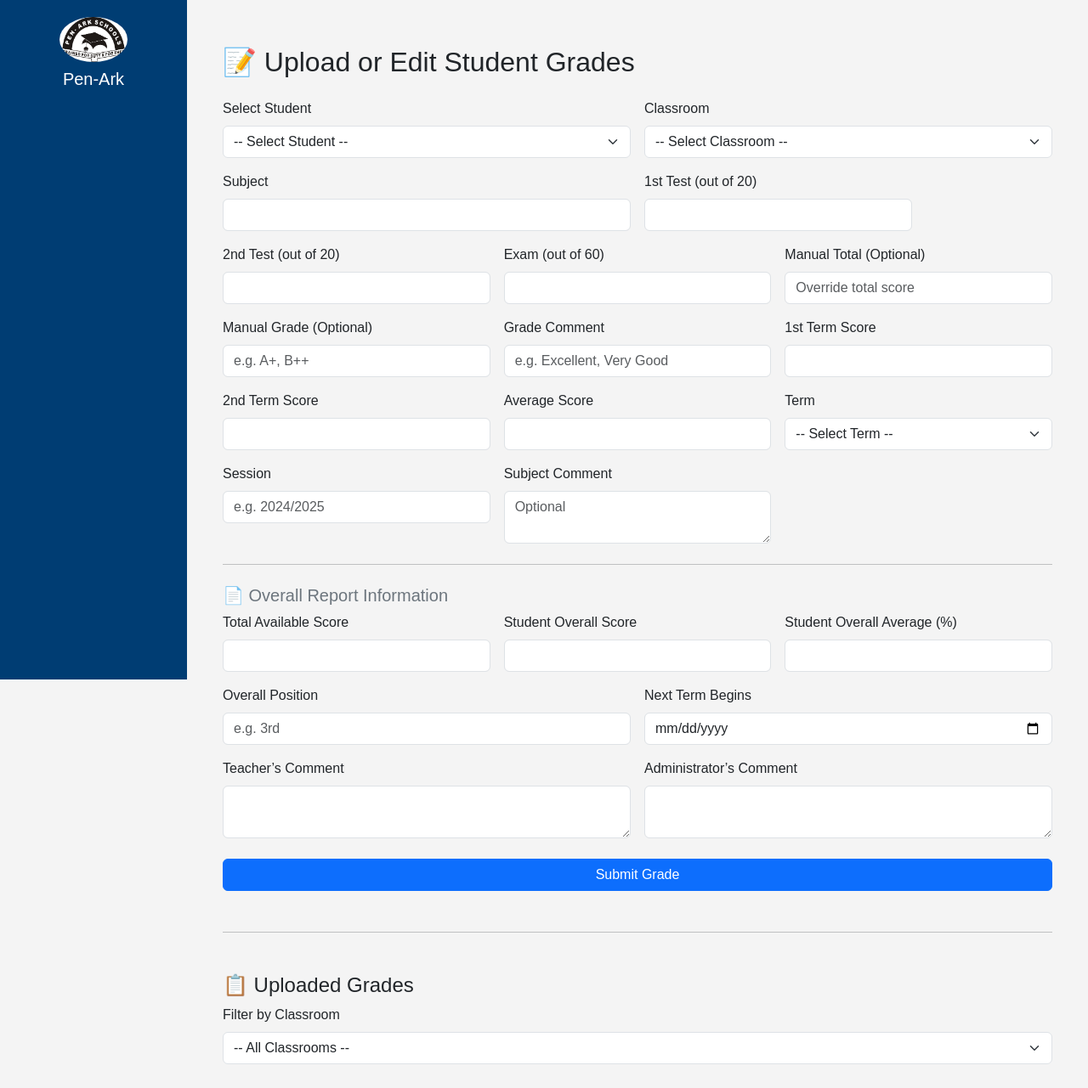
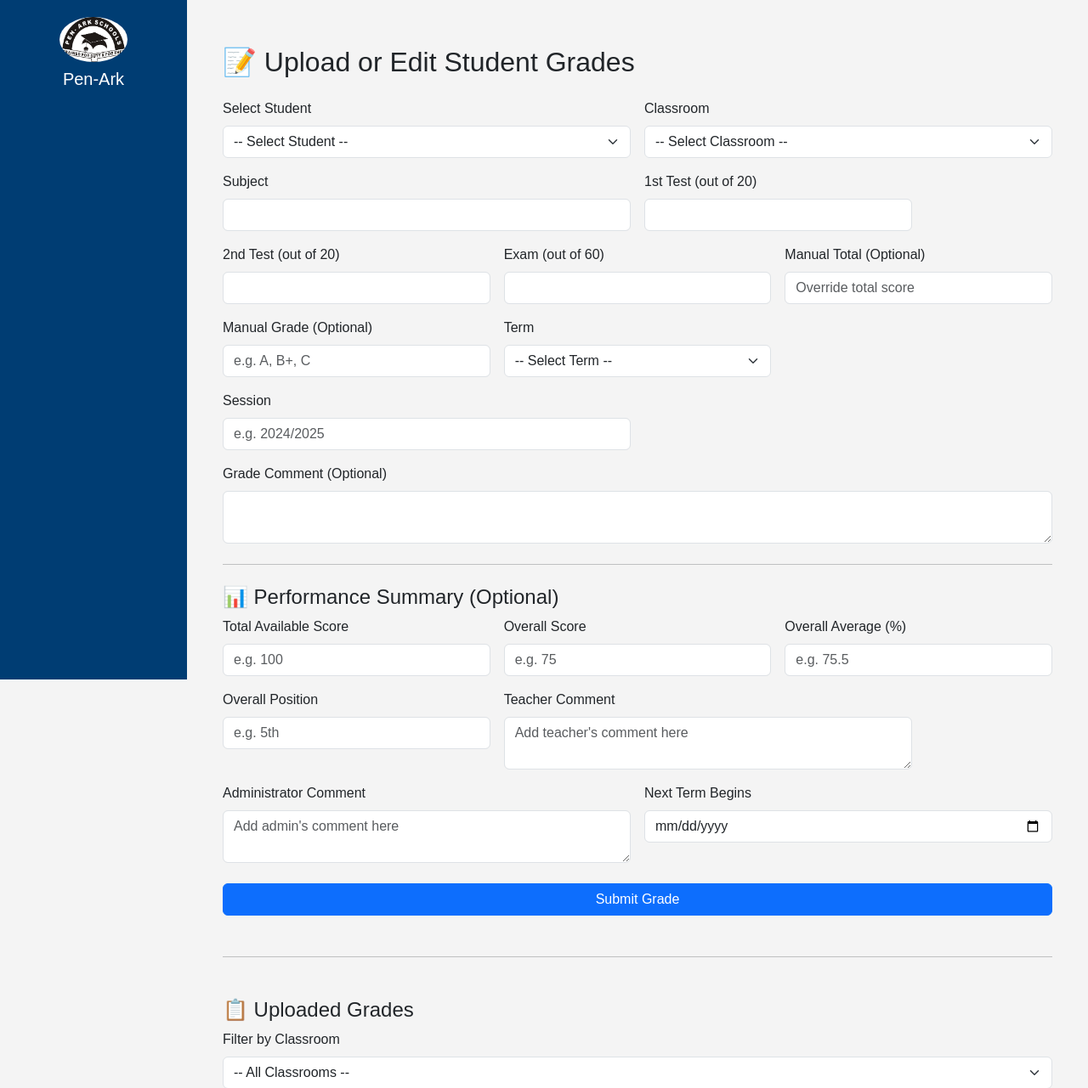
Before and after one commit to Chukwuaruka/school_portal, a Django app: template portal/templates/portal/teacher_upload_grades.html in a window 1280 px wide. Shown: the top 1281 px of the page at 85% size. Run offline with Django 5.2, Linux system fonts and the light colour scheme; the template is opened without the code that fills it, so the values that code supplies are empty.

```diff
--- a/portal/templates/portal/teacher_upload_grades.html
+++ b/portal/templates/portal/teacher_upload_grades.html
@@ -6,14 +6,14 @@
   <h2 class="mb-4">📝 Upload or Edit Student Grades</h2>
 
   <!-- Grade Upload Form -->
-    <form method="POST">
+  <form method="POST" novalidate>
     {% csrf_token %}
 
     <div class="row g-3">
       <div class="col-md-6">
-                <label class="form-label">Select Student</label>
-                <select name="student_username" class="form-select" required>
-                    <option value="">-- Select Student --</option>
+        <label for="student_username" class="form-label">Select Student</label>
+        <select id="student_username" name="student_username" class="form-select" required>
+          <option value="" disabled selected>-- Select Student --</option>
           {% for student in students %}
             <option value="{{ student.username }}">{{ student.get_full_name }} ({{ student.username }})</option>
           {% endfor %}
@@ -21,9 +21,9 @@
       </div>
 
       <div class="col-md-6">
-                <label class="form-label">Classroom</label>
-                <select name="classroom" class="form-select" required>
-                    <option value="">-- Select Classroom --</option>
+        <label for="classroom" class="form-label">Classroom</label>
+        <select id="classroom" name="classroom" class="form-select" required>
+          <option value="" disabled selected>-- Select Classroom --</option>
           {% for room in classrooms %}
             <option value="{{ room.name }}">{{ room.name }}</option>
           {% endfor %}
@@ -31,113 +31,93 @@
       </div>
 
       <div class="col-md-6">
-                <label class="form-label">Subject</label>
-                <input type="text" name="subject" class="form-control" required>
+        <label for="subject" class="form-label">Subject</label>
+        <input type="text" id="subject" name="subject" class="form-control" required>
       </div>
 
       <div class="col-md-4">
-                <label class="form-label">1st Test (out of 20)</label>
-                <input type="number" name="first_test" class="form-control" max="20" min="0">
+        <label for="first_test" class="form-label">1st Test (out of 20)</label>
+        <input type="number" id="first_test" name="first_test" class="form-control" max="20" min="0" step="1">
       </div>
 
       <div class="col-md-4">
-                <label class="form-label">2nd Test (out of 20)</label>
-                <input type="number" name="second_test" class="form-control" max="20" min="0">
+        <label for="second_test" class="form-label">2nd Test (out of 20)</label>
+        <input type="number" id="second_test" name="second_test" class="form-control" max="20" min="0" step="1">
       </div>
 
       <div class="col-md-4">
-                <label class="form-label">Exam (out of 60)</label>
-                <input type="number" name="exam" class="form-control" max="60" min="0">
+        <label for="exam" class="form-label">Exam (out of 60)</label>
+        <input type="number" id="exam" name="exam" class="form-control" max="60" min="0" step="1">
       </div>
 
       <div class="col-md-4">
-                <label class="form-label">Manual Total (Optional)</label>
-                <input type="number" name="manual_total" class="form-control" min="0" max="100" placeholder="Override total score">
+        <label for="manual_total" class="form-label">Manual Total (Optional)</label>
+        <input type="number" id="manual_total" name="manual_total" class="form-control" min="0" max="100" placeholder="Override total score">
       </div>
 
       <div class="col-md-4">
-                <label class="form-label">Manual Grade (Optional)</label>
-                <input type="text" name="manual_grade" class="form-control" maxlength="3" placeholder="e.g. A+, B++">
+        <label for="manual_grade" class="form-label">Manual Grade (Optional)</label>
+        <input type="text" id="manual_grade" name="manual_grade" class="form-control" maxlength="3" placeholder="e.g. A, B+, C">
       </div>
 
       <div class="col-md-4">
-                <label class="form-label">Grade Comment</label>
-                <input type="text" name="grade_comment" class="form-control" placeholder="e.g. Excellent, Very Good">
-            </div>
-
-            <div class="col-md-4">
-                <label class="form-label">1st Term Score</label>
-                <input type="number" name="first_term_score" class="form-control" min="0" max="100">
-            </div>
-
-            <div class="col-md-4">
-                <label class="form-label">2nd Term Score</label>
-                <input type="number" name="second_term_score" class="form-control" min="0" max="100">
-            </div>
-
-            <div class="col-md-4">
-                <label class="form-label">Average Score</label>
-                <input type="number" name="average_score" class="form-control" min="0" max="100" step="0.01">
-            </div>
-
-            <div class="col-md-4">
-                <label class="form-label">Term</label>
-                <select name="term" class="form-select" required>
-                    <option value="">-- Select Term --</option>
+        <label for="term" class="form-label">Term</label>
+        <select id="term" name="term" class="form-select" required>
+          <option value="" disabled selected>-- Select Term --</option>
           <option>1st Term</option>
           <option>2nd Term</option>
           <option>3rd Term</option>
         </select>
       </div>
 
+      <div class="col-md-6">
+        <label for="session" class="form-label">Session</label>
+        <input type="text" id="session" name="session" class="form-control" placeholder="e.g. 2024/2025" required>
+      </div>
+
+      <div class="col-12">
+        <label for="grade_comment" class="form-label">Grade Comment (Optional)</label>
+        <textarea id="grade_comment" name="grade_comment" class="form-control" rows="2"></textarea>
+      </div>
+    </div>
+
+    <!-- New overall report fields -->
+    <hr class="my-4">
+    <h4>📊 Performance Summary (Optional)</h4>
+    <div class="row g-3">
       <div class="col-md-4">
-                <label class="form-label">Session</label>
-                <input type="text" name="session" class="form-control" placeholder="e.g. 2024/2025" required>
+        <label for="total_available_score" class="form-label">Total Available Score</label>
+        <input type="number" id="total_available_score" name="total_available_score" class="form-control" min="0" max="100" placeholder="e.g. 100">
       </div>
 
       <div class="col-md-4">
-                <label class="form-label">Subject Comment</label>
-                <textarea name="comment" class="form-control" rows="2" placeholder="Optional"></textarea>
-            </div>
-        </div>
-
-        <hr class="my-4">
-        <h5 class="text-secondary">📄 Overall Report Information</h5>
-
-        <div class="row g-3">
-            <div class="col-md-4">
-                <label class="form-label">Total Available Score</label>
-                <input type="number" name="total_available_score" class="form-control" min="0">
+        <label for="overall_score" class="form-label">Overall Score</label>
+        <input type="number" id="overall_score" name="overall_score" class="form-control" min="0" max="100" placeholder="e.g. 75">
       </div>
 
       <div class="col-md-4">
-                <label class="form-label">Student Overall Score</label>
-                <input type="number" name="overall_score" class="form-control" min="0">
+        <label for="average_score" class="form-label">Overall Average (%)</label>
+        <input type="number" step="0.01" id="average_score" name="average_score" class="form-control" min="0" max="100" placeholder="e.g. 75.5">
       </div>
 
       <div class="col-md-4">
-                <label class="form-label">Student Overall Average (%)</label>
-                <input type="number" name="overall_average" class="form-control" step="0.01" min="0" max="100">
+        <label for="overall_position" class="form-label">Overall Position</label>
+        <input type="text" id="overall_position" name="overall_position" class="form-control" maxlength="20" placeholder="e.g. 5th">
       </div>
 
       <div class="col-md-6">
-                <label class="form-label">Overall Position</label>
-                <input type="text" name="overall_position" class="form-control" placeholder="e.g. 3rd">
+        <label for="teacher_comment" class="form-label">Teacher Comment</label>
+        <textarea id="teacher_comment" name="teacher_comment" class="form-control" rows="2" placeholder="Add teacher's comment here"></textarea>
       </div>
 
       <div class="col-md-6">
-                <label class="form-label">Next Term Begins</label>
-                <input type="date" name="next_term_date" class="form-control">
+        <label for="admin_comment_report" class="form-label">Administrator Comment</label>
+        <textarea id="admin_comment_report" name="admin_comment_report" class="form-control" rows="2" placeholder="Add admin's comment here"></textarea>
       </div>
 
       <div class="col-md-6">
-                <label class="form-label">Teacher’s Comment</label>
-                <textarea name="teacher_comment" class="form-control" rows="2"></textarea>
-            </div>
-
-            <div class="col-md-6">
-                <label class="form-label">Administrator’s Comment</label>
-                <textarea name="admin_comment" class="form-control" rows="2"></textarea>
+        <label for="next_term_date" class="form-label">Next Term Begins</label>
+        <input type="date" id="next_term_date" name="next_term_date" class="form-control">
       </div>
     </div>
 
@@ -159,9 +139,9 @@
   <!-- Grade Filter -->
   <h4>📋 Uploaded Grades</h4>
 
-    <form method="get" class="mb-4">
-        <label class="form-label">Filter by Classroom</label>
-        <select name="classroom" class="form-select" onchange="this.form.submit()">
+  <form method="get" class="mb-4" aria-label="Filter grades by classroom">
+    <label for="filter_classroom" class="form-label">Filter by Classroom</label>
+    <select id="filter_classroom" name="classroom" class="form-select" onchange="this.form.submit()">
       <option value="">-- All Classrooms --</option>
       {% for room in classrooms %}
         <option value="{{ room.name }}" {% if selected_classroom == room.name %}selected{% endif %}>{{ room.name }}</option>
@@ -181,15 +161,8 @@
               <th>2nd Test</th>
               <th>Exam</th>
               <th>Total (100)</th>
-                    <th>1st Term</th>
-                    <th>2nd Term</th>
-                    <th>Average</th>
               <th>Grade</th>
               <th>Grade Comment</th>
-                    <th>Teacher</th>
-                    <th>Term</th>
-                    <th>Session</th>
-                    <th>Comment</th>
               <th>Actions</th>
             </tr>
           </thead>
@@ -201,21 +174,12 @@
                 <td>{{ grade.second_test|default:"–" }}</td>
                 <td>{{ grade.exam|default:"–" }}</td>
                 <td>{{ grade.total_score }}</td>
-                    <td>{{ grade.first_term_score|default:"–" }}</td>
-                    <td>{{ grade.second_term_score|default:"–" }}</td>
-                    <td>{{ grade.average_score|default:"–" }}</td>
-                    <td>{{ grade.manual_grade|default:"–" }}</td>
+                <td><strong>{{ grade.manual_grade|default:grade.grade }}</strong></td>
+                <td>{{ grade.report.term }}</td>
+                <td>{{ grade.report.session }}</td>
                 <td>{{ grade.grade_comment|default:"–" }}</td>
-                    <td>{{ grade.teacher.get_full_name|default:"–" }}</td>
-                    <td>{{ grade.term }}</td>
-                    <td>{{ grade.session }}</td>
-                    <td>{{ grade.comment|default:"–" }}</td>
-                    <td class="d-flex gap-2">
+                <td>
                   <a href="{% url 'edit_grade' grade.id %}" class="btn btn-sm btn-warning">Edit</a>
-                        <form method="post" action="{% url 'delete_final_grade' grade.id %}" onsubmit="return confirm('Are you sure you want to delete this grade?');">
-                        {% csrf_token %}
-                        <button type="submit" class="btn btn-sm btn-danger">Delete</button>
-                    </form>
                 </td>
               </tr>
             {% endfor %}
```
Lines whose indentation alone changed are shown as unchanged.
